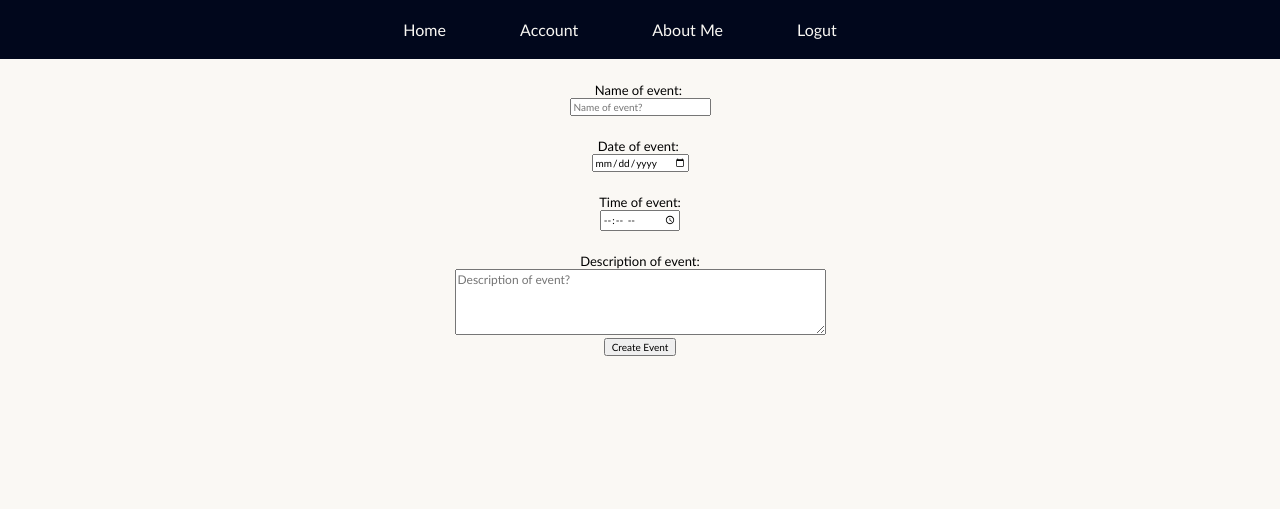
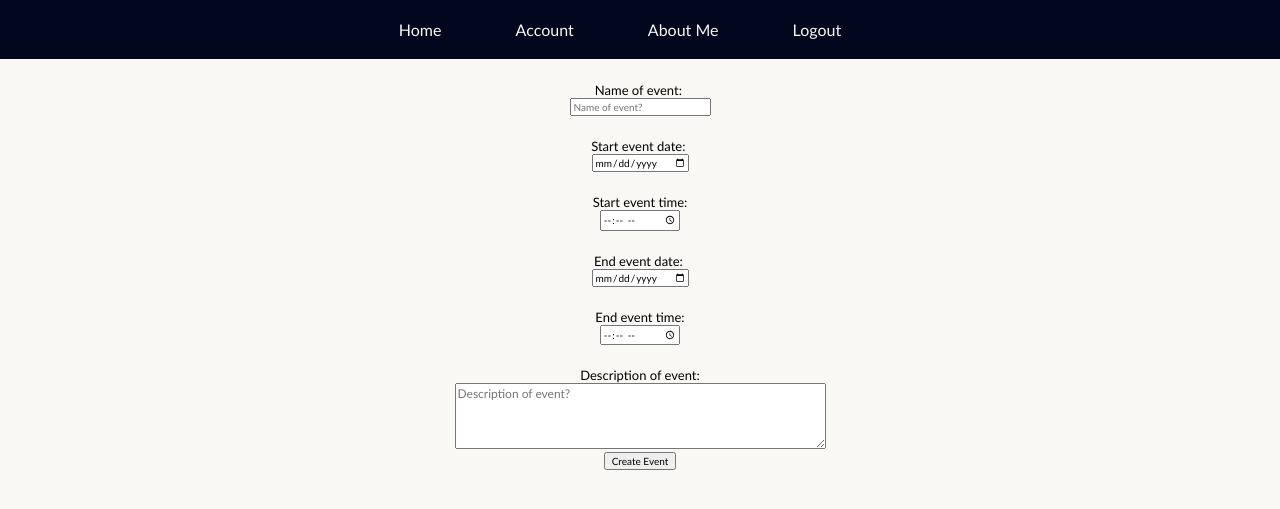
Before and after one commit to bcript/event-management, a Flask app: page /event-creation in a window 1280 px wide. Shown: the top 509 px of the page. Run offline with Flask 3, Linux system fonts and the light colour scheme; the visitor is signed in with stand-in values (Sample User, id 1).

Commit message:
Update eventcreation.html

```diff
--- a/templates/eventcreation.html
+++ b/templates/eventcreation.html
@@ -12,28 +12,43 @@
                 <li><a href='/dashboard'>Home</a></li>
 				<li><a href='/profile'>Account</a></li>
 				<li><a href='https://github.com/bcript/'>About Me</a></li>
-                		<li><a href='/logout'>Logut</a></li>
+                <li><a href='/logout'>Logout</a></li>
 			</ul>
         </nav>
     </center>
     <!-- 1. To add a feature where the date and time is chosen from a calendar UI to ensure effective booking
      2. To add a feature where selection of members for events, budget and capacity etc. -->
-    <div id="create-event-form">
     <center>
-            <form class="create_event" method="POST">
+        <form class="create_event" method="POST" onsubmit="return validateForm()">
             <label for="name">Name of event:&nbsp;</label>
             <input type="text" name="name" id="name" placeholder="Name of event?"><br>
             <!-- temporary -->
-                <label for="date">Date of event:&nbsp;</label>
-                <input type="date" name="date" id="date" placeholder="Date of event?"><br>
-                <label for="time">Time of event:</label>
-                <input type="time" name="time" id="time" placeholder="Time of event?"><br>
+            <label for="start_date">Start event date:&nbsp;</label>
+            <input type="date" name="start_date" id="start_date" placeholder="Start date of event?"><br>
+            <label for="start_time">Start event time:</label>
+            <input type="time" name="start_time" id="start_time" placeholder="Start time of event?"><br>
+            <label for="end_date">End event date:&nbsp;</label>
+            <input type="date" name="end_date" id="end_date" placeholder="End date of event?"><br>
+            <label for="end_time">End event time:</label>
+            <input type="time" name="end_time" id="end_time" placeholder="End time of event?"><br>
             <!-- temporary -->
             <label for="description">Description of event:</label><br>
             <textarea name="event_description" rows="4" cols="50" placeholder="Description of event?"></textarea>
             <input type="submit" name="submit" id="submit" value="Create Event">
         </form>
     </center>
-    </div>
+
+    <script>
+    function validateForm() {
+        var startDate = new Date(document.getElementById('start_date').value + 'T' + document.getElementById('start_time').value);
+        var endDate = new Date(document.getElementById('end_date').value + 'T' + document.getElementById('end_time').value);
+
+        if (endDate <= startDate) {
+            alert('End date and time must be after start date and time.');
+            return false;
+        }
+        return true;
+    }
+    </script>
 </body>
 </html>
```
Lines whose indentation alone changed are shown as unchanged.
